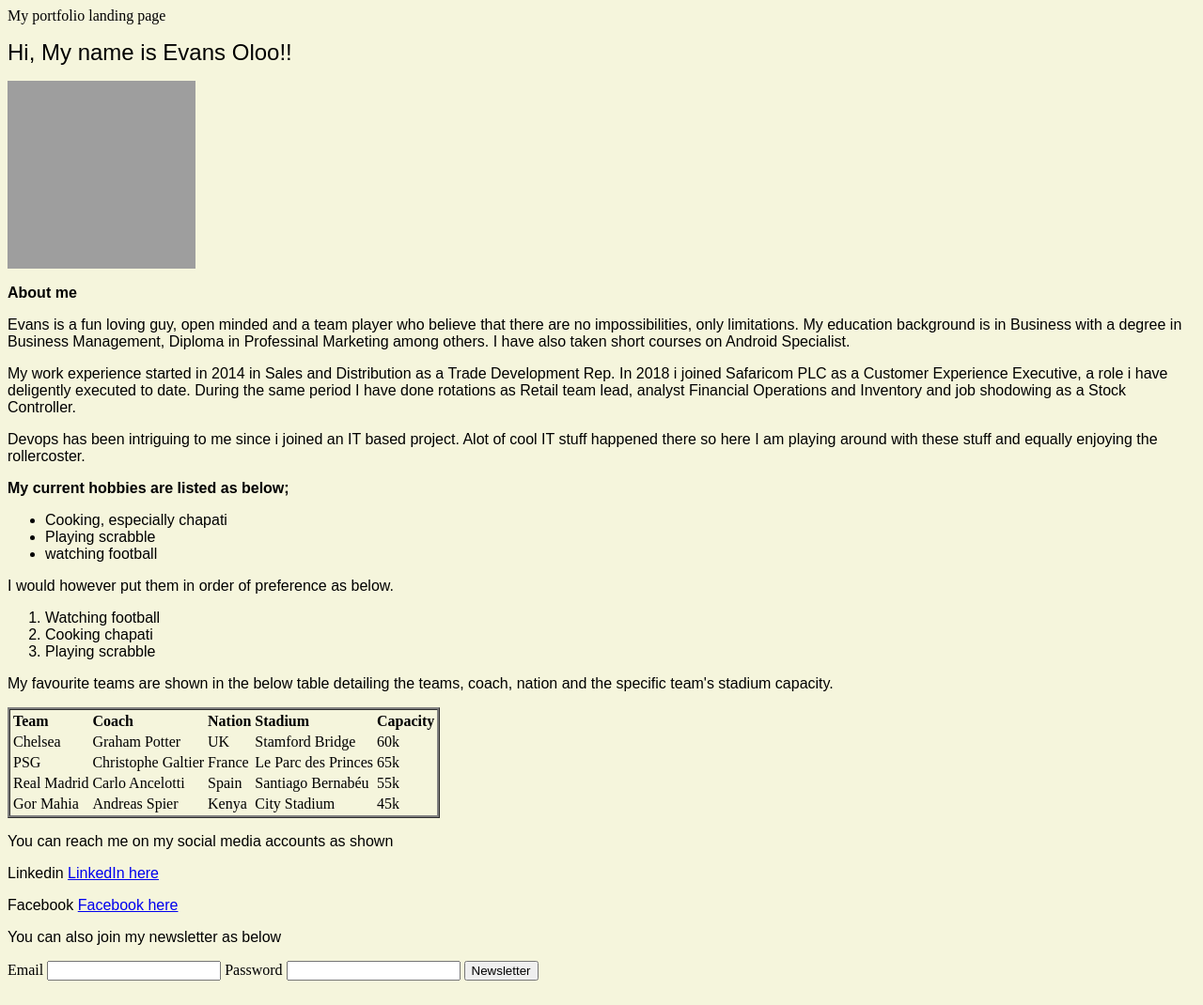
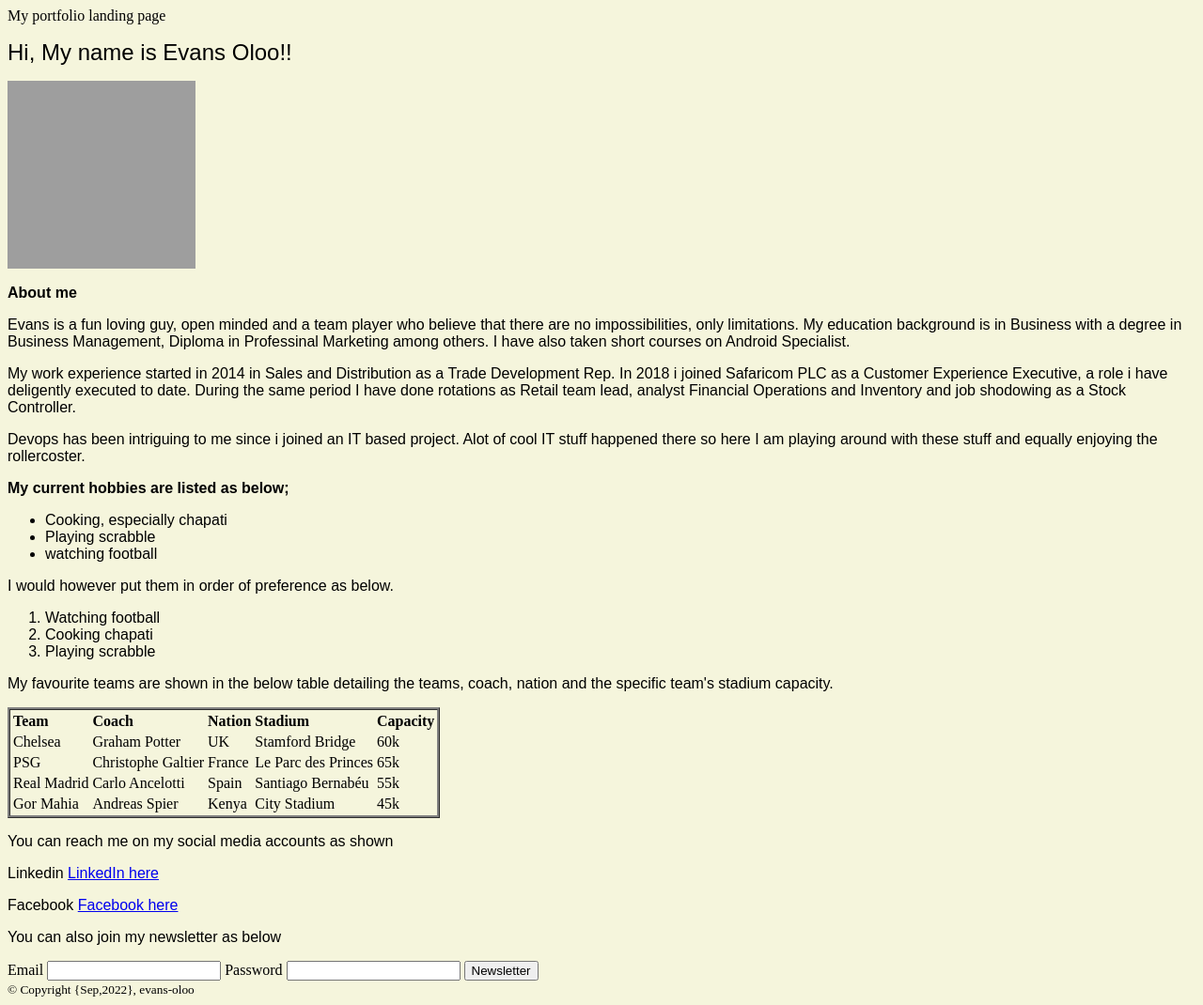
Before and after one commit to Eoloo/Portfolio, a plain HTML site: page index.html in a window 1280 px wide. Shown: the whole page at 94% size. Drawn offline with Linux system fonts and the light colour scheme; grey boxes are pictures that could not be loaded.

Commit message:
added copyright detail

```diff
--- a/index.html
+++ b/index.html
@@ -76,6 +76,10 @@
     <input type="password" Placeholder type="Enter password">
 <button>Newsletter</button>
 </form>
+
+
+<footer> <small>&copy; Copyright {Sep,2022}, evans-oloo</small> </footer>
+
 </body>
 </div>
 </html>
```
